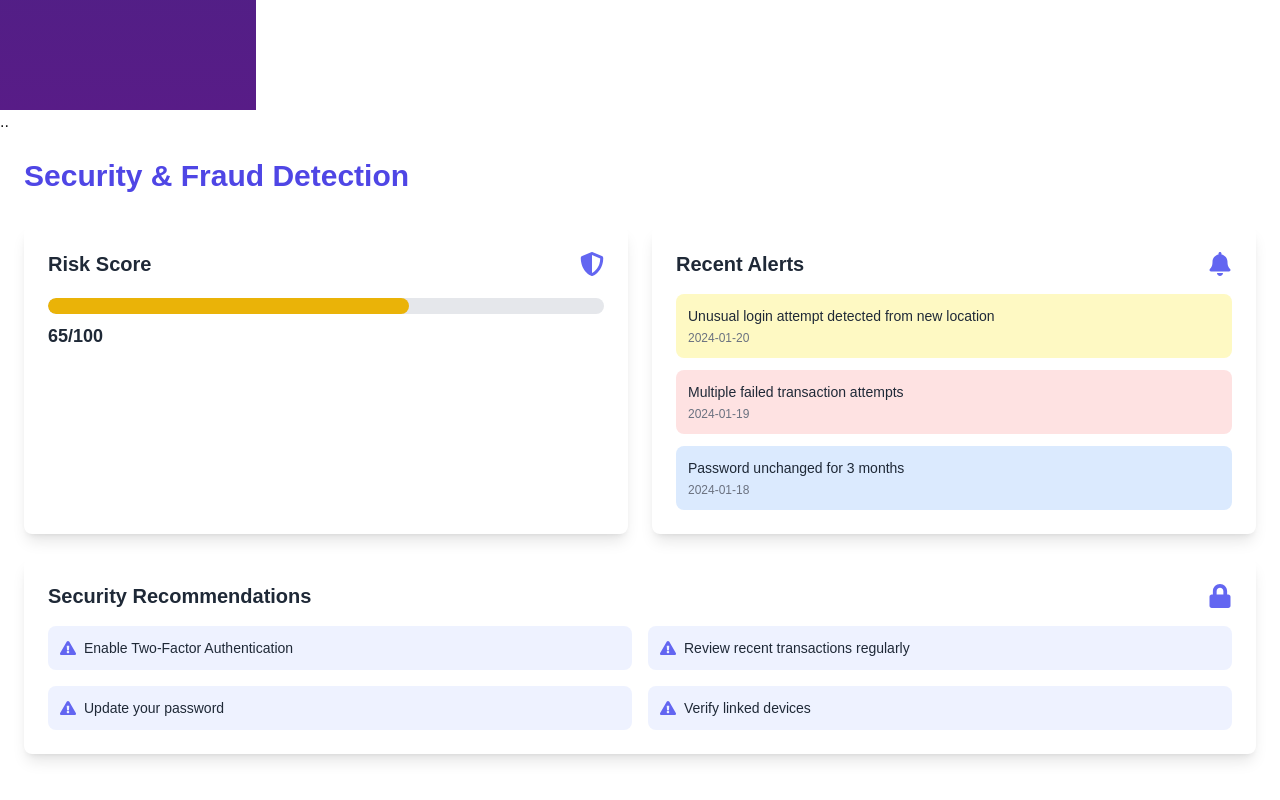
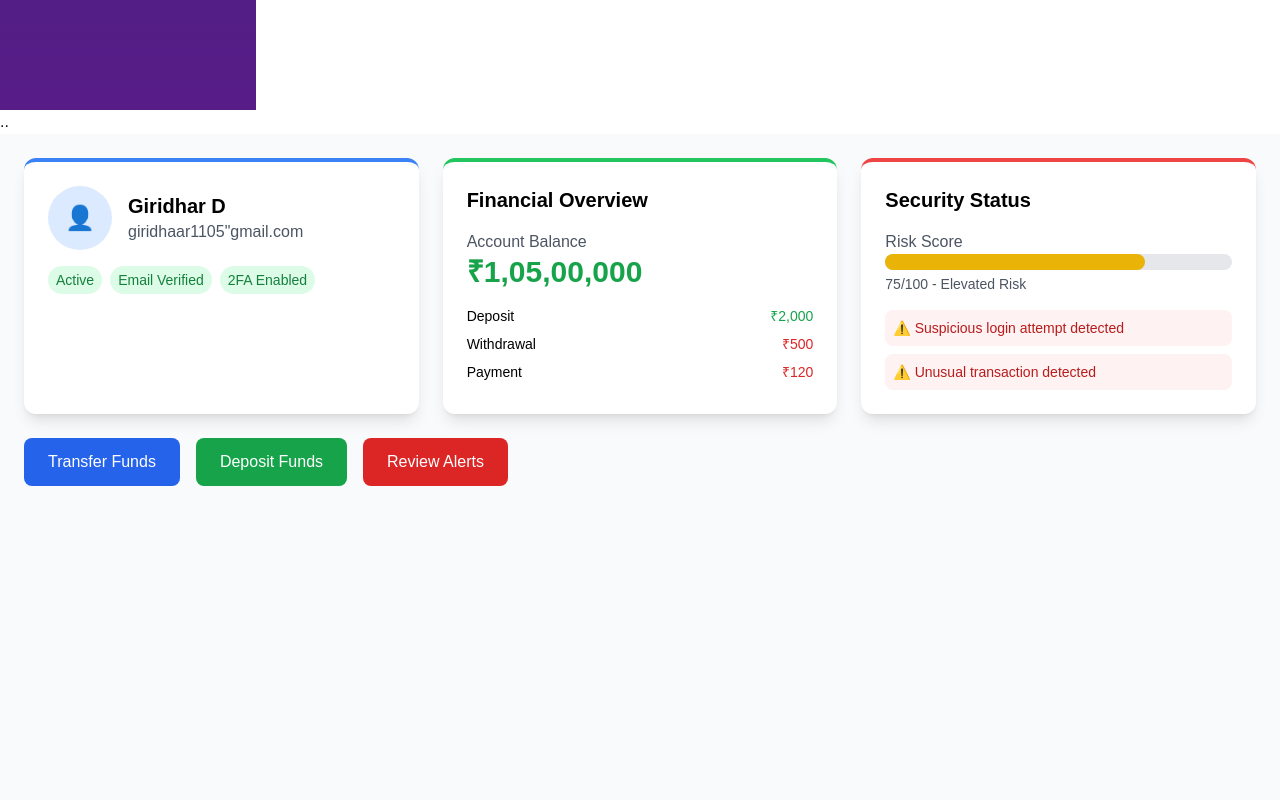
Before and after one commit to giridhar1105/Transaction, a Next.js app in the folder front-end/: page / in a window 1280 px wide. Shown: the part 754-1554 px from the top of the page. Built offline with nearby package versions, Linux system fonts and the light colour scheme.

Commit message:
transactions

```diff
--- a/front-end/app/page.js
+++ b/front-end/app/page.js
@@ -2,7 +2,7 @@ import Image from "next/image";
 import Signup from "./Signup/page";
 import Header from "./Header/page";
 import Sidebar from "./Sidebar/page";
-import Dashboard from "./Dashboard/page";
+import Dashboard from "./dashboard/page";
 import Fraud from "./fraud-alerts/page";
 
 export default function Home() {
@@ -10,8 +10,8 @@ export default function Home() {
     <div>
       <Header />
       <Sidebar />
-..      {/* <Dashboard /> */}
-      <Fraud />
+..      <Dashboard />
+      {/* <Fraud /> */}
       {/* <Footer /> */}
     </div>
   );
```
Also changed, not shown: front-end/app/dashboard/page.js (renamed from front-end/app/Dashboard/page.js), front-end/app/fraud-detection/page.js (added), front-end/app/notifications/page.js (added).
